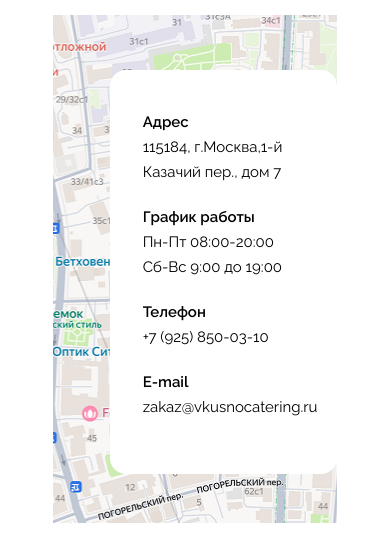
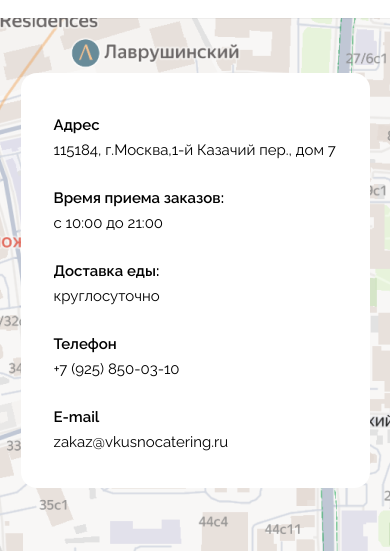
Before and after one commit to sergJess/VkusnoKeitering, a website: page src/pages/contacts.html in a window 390 px wide. Shown: the part 293-844 px from the top of the page. Drawn offline with Linux system fonts and the light colour scheme; files whose address does not match are found by name.

Commit message:
feat: add styles and markup for page contacts

```diff
--- a/src/pages/contacts.html
+++ b/src/pages/contacts.html
@@ -131,10 +131,18 @@
             <h3 class="text-info text_line-height">Адрес</h3>
             <p class="text-item-subtitle text_line-height">115184, г.Москва,1-й Казачий пер., дом 7</p>
           </div>
-           <div class="">
+           <div class="contacts__info-desktop-block">
             <h3 class="text-info text_line-height">График работы</h3>
             <p class="text-item-subtitle text_line-height">Пн-Пт 08:00-20:00</p>
             <p class="text-item-subtitle text_line-height">Сб-Вс 9:00 до 19:00</p>
+          </div>
+            <div class="contacts__info-mobile-block">
+            <h3 class="text-info text_line-height">Время приема заказов:</h3>
+            <p class="text-item-subtitle text_line-height">с 10:00 до 21:00</p>
+          </div>
+            <div class="contacts__info-mobile-block">
+            <h3 class="text-info text_line-height">Доставка еды:</h3>
+            <p class="text-item-subtitle text_line-height">круглосуточно</p>
           </div>
            <div class="">
             <h3 class="text-info text_line-height">Телефон</h3>
--- a/src/styles/components/contacts.css
+++ b/src/styles/components/contacts.css
@@ -26,3 +26,71 @@
 .contacts__info-list div{
     margin-bottom: 20px;
 }
+
+.contacts__info-mobile-block{
+    display: none;
+}
+
+@media screen and (max-width: 1660px) {
+.contacts{
+    padding: 0 3.5% 0 3.5%;
+}
+
+}
+
+@media screen and (max-width: 980px) {
+.contacts{
+   padding: 0 12px 0 12px;
+}
+
+.contacts__info{
+    padding: 35px 0 0 10px;
+    min-height: 508px;
+}
+
+}
+
+@media screen and (max-width: 800px) {
+.contacts{
+   padding: 0 12px 0 12px;
+}
+
+.contacts__info-list{
+    max-width: 260px;
+}
+}
+
+@media screen and (max-width: 800px) {
+.contacts{
+   padding: 0 12px 0 12px;
+}
+
+.contacts__info-list{
+    max-width: 349px;
+    margin: 0 auto;
+}
+
+.contacts__info{
+    margin: 46px 0 0 0;
+    padding: 55px 12px 0 12px;
+    min-height: 743px;
+    background-image: url("../../assets/img/mobile/contacts/map.png");
+}
+.contacts{
+   padding: 36px 0 0 0;
+}
+
+.contacts__info-mobile-block{
+    display: block;
+}
+
+.contacts__info-desktop-block{
+    display: none;
+}
+
+.contacts__info-list div{
+    margin-bottom: 23px;
+}
+
+
+}
--- a/src/styles/components/order-block.css
+++ b/src/styles/components/order-block.css
@@ -117,6 +117,15 @@
 
 }
 
+@media screen and (max-width: 780px) {
+
+  .order-block_padding {
+  padding: 59px 10px 66px 10px;
+}
+}
+
+
+
 @media screen and (max-width: 420px) {
   .form__input {
   width: 220px;
--- a/src/styles/components/page-info.css
+++ b/src/styles/components/page-info.css
@@ -3,3 +3,10 @@
     padding: 18px 0 25px 0;
     margin:  0 13.5% 0 13.5%;
 }
+
+@media screen and (max-width: 780px) {
+
+    .page-info{
+        display: none;
+    }
+}
```
Also changed, not shown: src/assets/img/mobile/contacts/map.png (added).
